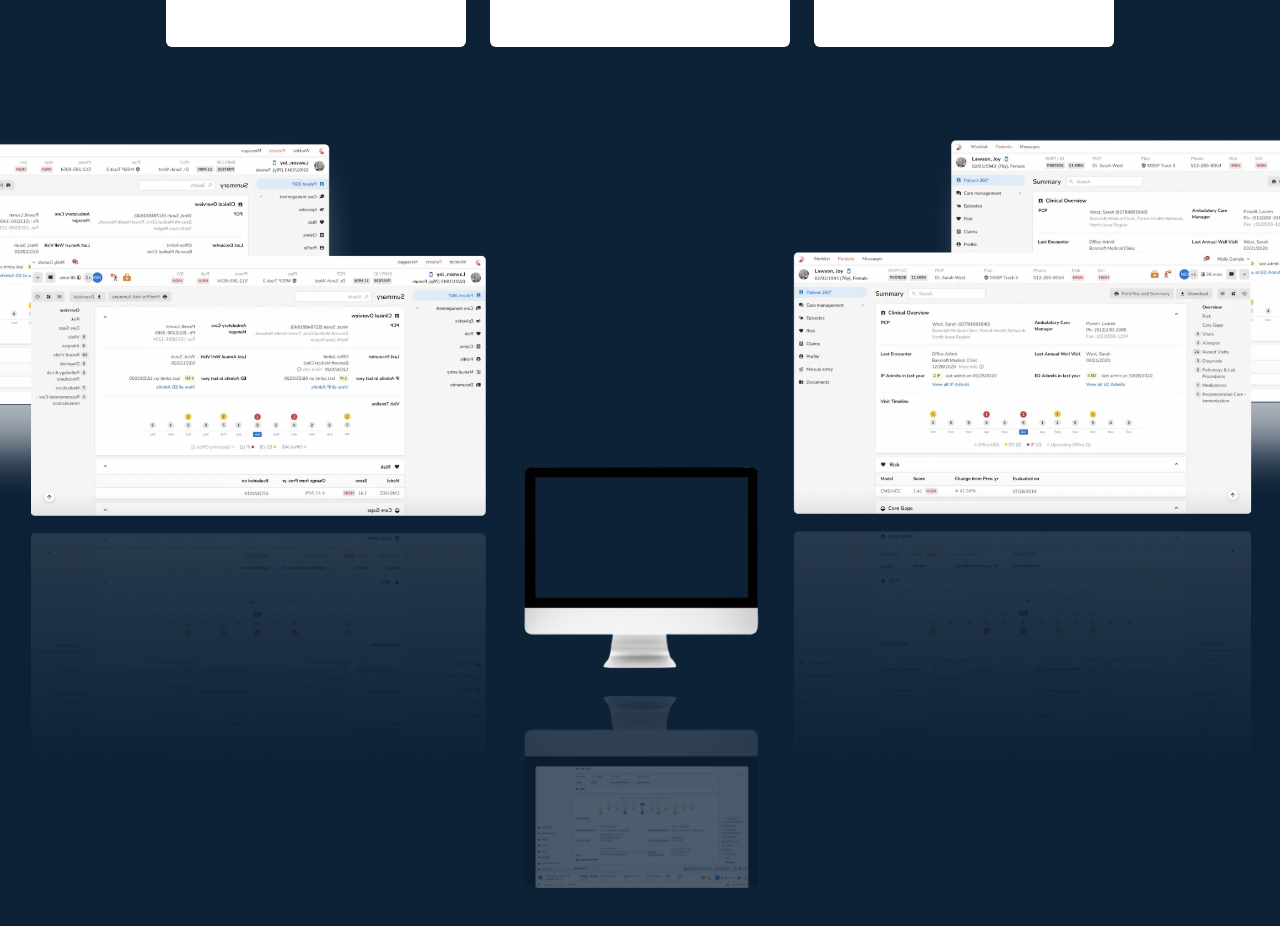
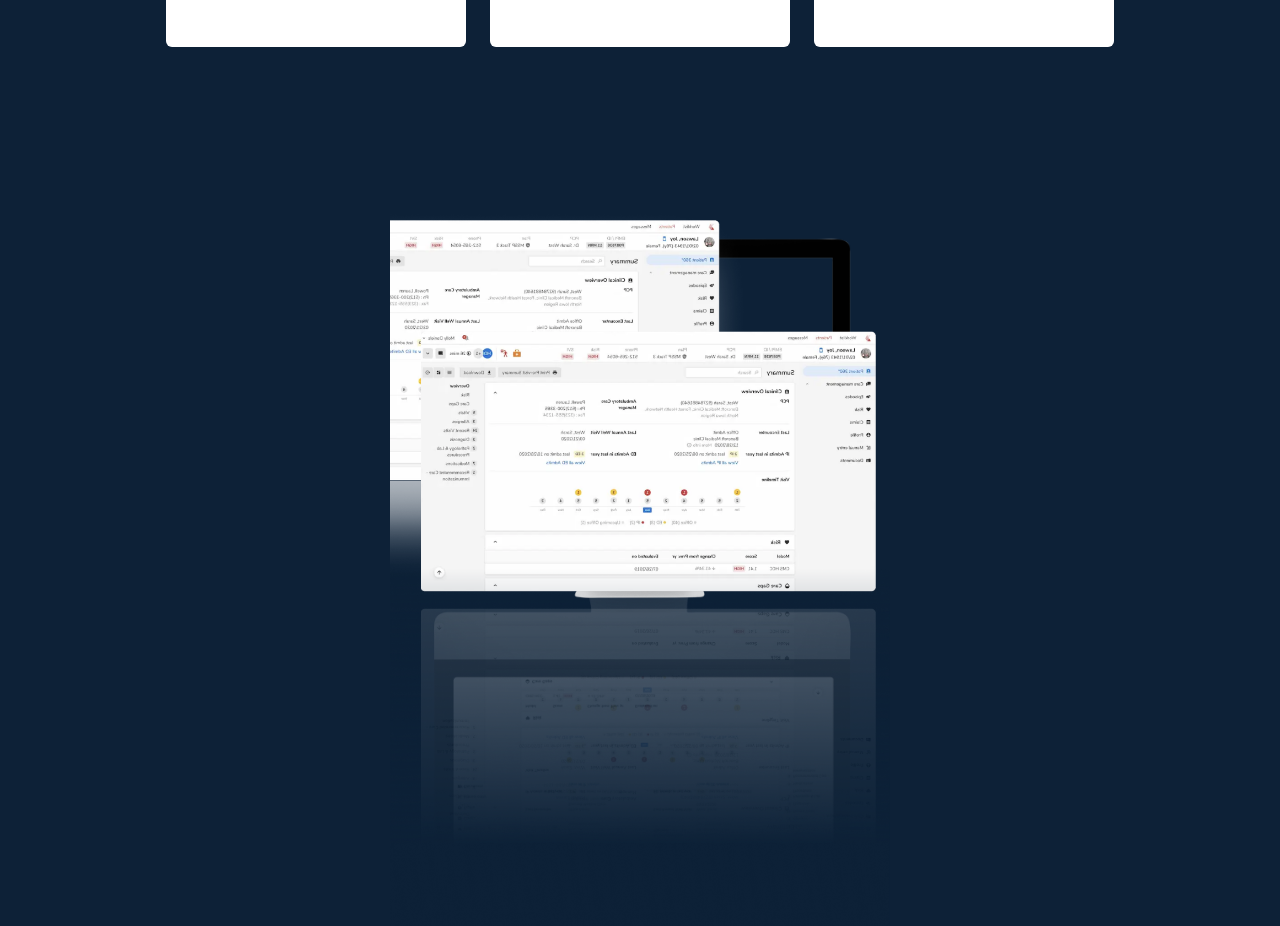
Before and after one commit to CudgelBrain/mediwork_Official, a Next.js app: page /Home/OurRating in a window 1280 px wide. Shown: the part 420-1346 px from the top of the page. Before the commit the page ends 1308 px from the top, so only its background shows below. Built offline with nearby package versions, Linux system fonts and the light colour scheme.

Commit message:
changes made

```diff
--- a/src/pages/Home/AchievementsDemo.js
+++ b/src/pages/Home/AchievementsDemo.js
@@ -20,7 +20,7 @@ const AchievementsDemo = () => {
             className="relative -top-36 lg:-top-44 lg:left-[17.5rem] left-[50%] z-40 text-white"
             size="2x"
           />
-          <div className="border bg-yellow bg-opacity-25 lg:p-10  h-[250px] lg:h-[343px] w-full lg:w-[574px] rounded-[1.2rem] absolute z-60 lg:top-[210.60rem] top-0 lg:block" />
+          <div className="border bg-yellow bg-opacity-25 lg:p-10 h-[250px] lg:h-[343px] w-full lg:w-[574px] rounded-[1.7rem] absolute z-60 lg:top-[0rem] top-0 lg:block" />
         </div>
         <div className="lg:w-1/2">
           <h1 className="text-yellow">Welcome To Healthcare</h1>
--- a/src/pages/Home/BestSolutions.js
+++ b/src/pages/Home/BestSolutions.js
@@ -63,7 +63,7 @@ const Section2 = () => {
           Explore Our Offering
         </h4>
       </div>
-      <div className="mt-16 relative lg:px-0 px-8">
+      <div className="mt-20 relative lg:left-14 px-8">
         <div className="lg:absolute z-10 bottom-[2rem] -left-20 w-full lg:block hidden">
           <ul className="border-yellow w-[30%] bg-yellow shadow-xl py-4">
             {arr.map((data) => (
--- a/src/pages/Home/OurRating.js
+++ b/src/pages/Home/OurRating.js
@@ -1,4 +1,6 @@
 import React from "react";
+import { Carousel } from 'react-responsive-carousel';
+import 'react-responsive-carousel/lib/styles/carousel.min.css'; // Import carousel styles
 
 const OurRating = () => {
   const arr = [
@@ -38,14 +40,71 @@ const OurRating = () => {
           </div>
         ))}
       </div>
-      <div className="Images mt-20 flex justify-between overflow-x-hidden items-baseline">
+      {/* <div className="Images mt-20 flex justify-between overflow-x-hidden items-baseline">
         <img src="/home/left.png" alt=""  width={500} height={600} className="mx-auto lg:block hidden"/>
         <div className="mx-auto ">
           <img src="/home/main.png" alt=""  width={500} height={200} className=""/>
           <img src="/home/computer_blur.png" alt="shadow"  width={500} height={200} className=""/>
         </div>
         <img src="/home/right.png" alt=""  width={500} height={600} className="mx-auto lg:block hidden"/>
+      </div> */}
+
+          {/* <div className="w-full">
+      <Carousel
+        showStatus={false}
+        showThumbs={false}
+        autoPlay={true}
+        interval={2000} // Adjust the interval (in milliseconds) to control the speed of the carousel
+        infiniteLoop={true}
+      >
+        <div>
+          <img src="/home/left.png" alt="Left Page" width={500} height={600}/>
+        </div>
+        <div className="mx-auto my-auto">
+            <img src="/home/main.png" alt="Monitor Screen" width={500} height={200}/>
+            <img
+              src="/home/computer_blur.png"
+              alt="Monitor Shadow"
+              className="absolute top-[80rem]"
+              width={500}
+              height={200}/>
+        </div>
+        <div>
+          <img src="/home/right.png" alt="Right Page" width={500} height={600}/>
+        </div>
+      </Carousel>
+      </div> */}
+
+    <div className="flex justify-center items-center mt-40 mb-[40rem]">
+      <div className="monitor relative w-[500px] h-[200px]">
+        <img src="/home/main.png" alt="Monitor Screen" className="absolute top-0 left-0"/>
+        <img
+          src="/home/computer_blur.png"
+          alt="Monitor Shadow"
+          className="absolute top-[20rem] left-0"
+        />
+        <Carousel
+          showStatus={false}
+          showThumbs={false}
+          showArrows={false}
+          showIndicators={false}
+          autoPlay={true}
+          interval={2000}
+          infiniteLoop={true}
+        >
+          <div>
+            <img src="/home/left.png" alt="left1" width={500} height={600}/>
+          </div>
+          <div>
+            <img src="/home/left.png" alt="left2" width={500} height={600}/>
+          </div>
+          <div>
+            <img src="/home/left.png" alt="Screen 3" width={500} height={600}/>
+          </div>
+        </Carousel>
       </div>
+    </div>
+
     </div>
   );
 };
--- a/src/pages/Home/Section1.js
+++ b/src/pages/Home/Section1.js
@@ -12,7 +12,7 @@ const section1 = () => {
 
   return (
     <div>
-      <div className="mt-20">
+      <div className="mt-20 p-6">
         <MainHeadline
           head={head}
           spanHead={spanHead}
--- a/src/pages/components/Footer.js
+++ b/src/pages/components/Footer.js
@@ -8,7 +8,7 @@ import {
 
 const Footer = () => {
   return (
-    <div className="bg-white py-16 px-12 md:p-20 md:flex border-t-4 border-yellow">
+    <div className="bg-white py-16 px-12 md:px-20 lg:py-10 md:flex border-t-4 border-yellow">
       <div className="w-full md:w-[42%] md:ml-20">
         <img src="/blueLogo.png" alt="Logo" className="md:w-[143px] md:h-[51px]" />
         <p className="mt-4 text-sm md:text-lg md:mt-0">
--- a/src/pages/pricingPage/Table.js
+++ b/src/pages/pricingPage/Table.js
@@ -51,7 +51,7 @@ const DynamicTable = () => {
   };
 
   return (
-    <div className="max-w-7xl mx-auto  pl-6 lg:pl-0 bg-white" style={{
+    <div className="max-w-7xl mx-auto pl-6 lg:pl-0 bg-white" style={{
       background: 'transparent'
     }}  >
       <table class="w-full text-sm text-left text-gray-500 dark:text-gray-400"  >
--- a/src/styles/globals.css
+++ b/src/styles/globals.css
@@ -29,7 +29,7 @@ body {
 }
 
 .whiteCardPadding{
-  padding: 2rem 10rem 5rem 22rem;
+  padding: 2rem 10rem 5rem 20rem;
 }
 
 .full-bleed {
```
Also changed, not shown: 1 other file (tests, documents, lock files or other folders).
